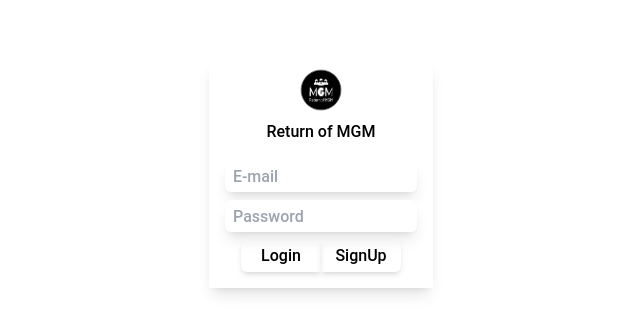
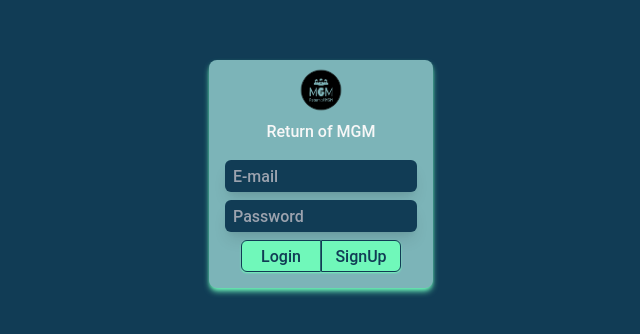
Before and after one commit to 1bsence/mgm-front, a Next.js app: page /api/auth/login in a window 1280 px wide. Shown: the part 226-560 px from the top of the page, without its empty margins (319-959 px from the left). Built offline with nearby package versions, Linux system fonts and the light colour scheme; no server answers.

Commit message:
Restilized ui

```diff
--- a/src/app/api/auth/login/page.jsx
+++ b/src/app/api/auth/login/page.jsx
@@ -35,13 +35,12 @@ function Login() {
         redirect("/");
       }
     }
-    console.log(endpoint);
   }, [loggedIn, emailError, passsError]);
 
   function handleSignUp() {}
   return (
     <div className=" h-screen w-screen flex items-center justify-center">
-      <div className="  h-100 rounded-lg shadow-lg">
+      <div className="  h-100 rounded-lg shadow-md shadow-glow-type1 bg-foreground">
         <div className="rounded-md flex flex-col justify-center">
           <div className="flex justify-center">
             <Image src={logoImg} alt="logo" width={60} height={60} priority />
--- a/src/app/api/auth/signup/[id]/page.jsx
+++ b/src/app/api/auth/signup/[id]/page.jsx
@@ -32,7 +32,7 @@ export default function EmployeeSignUpPage() {
   useEffect(() => {}, [userData, emailError, passsError]);
   return (
     <div className=" h-screen w-screen flex items-center justify-center">
-      <div className="bg-primary text-secondary h-100 rounded-lg shadow-lg">
+      <div className="bg-primary text-secondary h-100 rounded-lg shadow-lg bg-foreground">
         <div className="rounded-md flex flex-col justify-center">
           <div className="flex justify-center">
             <Image src={logoImg} alt="logo" width={60} height={60} priority />
@@ -120,7 +120,7 @@ export default function EmployeeSignUpPage() {
             name="pass2word"
             placeholder="Repeat Password"
           />
-          <button className={"btn-style" + "rounded-md"} type="submit">
+          <button className={"btn-style " + " rounded-md"} type="submit">
             SignUp
           </button>
         </form>
--- a/src/app/api/auth/signup/page.jsx
+++ b/src/app/api/auth/signup/page.jsx
@@ -28,7 +28,7 @@ export default function SignUpPage() {
   }, [loggedIn, error]);
   return (
     <div className=" h-screen w-screen flex items-center justify-center">
-      <div className="h-100 rounded-lg shadow-lg">
+      <div className="h-100 rounded-lg shadow-lg bg-foreground">
         <div className="rounded-md flex flex-col justify-center">
           <div className="flex justify-center">
             <Image src={logoImg} alt="logo" width={60} height={60} priority />
@@ -65,9 +65,13 @@ export default function SignUpPage() {
                 },
                 body: JSON.stringify({ organization, employee }),
               }).catch((error) => console.error(error));
-              req.then((res) => {
-                if (!res.ok) {
-                  setError(res.statusText);
+              req.then((response) => {
+                if (response.ok) {
+                  response.json().then((data) => {
+                    setLoggedIn(JSON.stringify(data));
+                  });
+                } else {
+                  setLoggedIn(res.data);
                 }
               });
             })
--- a/src/app/department/page.jsx
+++ b/src/app/department/page.jsx
@@ -228,14 +228,16 @@ const department = {
   ],
 };
 export default function Department() {
-  const [loggedIn, setLoggedIn] = useState(() => {
-    if (typeof window !== "undefined") {
-      return localStorage.getItem("userData") || null;
-    }
-  });
+  const [loggedIn, setLoggedIn] = useState();
   const [currentPage, setCurrentPage] = useState(1);
   const [error, setError] = useState(null);
   useEffect(() => {
+    setLoggedIn(() => {
+      if (typeof window !== "undefined") {
+        const data = localStorage.getItem("userData") || null;
+        return data;
+      }
+    });
     fetch(endpoint + "/department/read", {
       method: "POST",
       headers: {
--- a/src/app/layout.tsx
+++ b/src/app/layout.tsx
@@ -16,7 +16,7 @@ export default function RootLayout({
 }>) {
   return (
     <html lang="en">
-      <body className="font-roboto font-medium bg-primary text-secondary flex flex-wrap">
+      <body className="font-roboto font-medium bg-background text-text-normal flex flex-wrap">
         <NavBar />
         <main className="flex-1">{children}</main>
         <Analytics />
--- a/src/app/page.jsx
+++ b/src/app/page.jsx
@@ -28,7 +28,7 @@ export default function Home() {
   return (
     <div className="flex flex-col items-center my-52">
       HOME PAGE
-      <h1 className="flex flex-wrap">{JSON.stringify(loggedIn)}</h1>
+      <h1 className="flex flex-wrap">home</h1>
     </div>
   );
 }
--- a/src/components/EditEmployeeBox.jsx
+++ b/src/components/EditEmployeeBox.jsx
@@ -36,8 +36,8 @@ const EditEmployeeBox = ({ employee, showEmployeeEditBox }) => {
   }, [loggedIn, error]);
 
   return (
-    <div className="p-2">
-      <h1 className="flex flex-row justify-center">
+    <div className="fixed top-40 left-1/3 md:left-1/2 w-80 h-52 py-2 px-4 bg-background rounded-lg shadow-2xl shadow-glow-type1 border-[0.5px] border-glow-type2">
+      <h1 className="flex flex-row justify-cente my-1">
         Edit {employee.name} permissions
       </h1>
       <form
@@ -70,6 +70,7 @@ const EditEmployeeBox = ({ employee, showEmployeeEditBox }) => {
           return (
             <div key={index}>
               <input
+                className="accent-button-normal hover:accent-glow-type2"
                 type="checkbox"
                 name={role}
                 value={role}
@@ -86,16 +87,21 @@ const EditEmployeeBox = ({ employee, showEmployeeEditBox }) => {
                   }
                 }}
               />
-              <label htmlFor={role}>{role}</label>
+              <label className="mx-2" htmlFor={role}>
+                {role}
+              </label>
             </div>
           );
         })}
         <div className="flex flex-row justify-evenly my-4">
-          <button type="submit" className="btn-style rounded-md shadow-md">
+          <button
+            type="submit"
+            className="btn-style rounded-md shadow-md hover:bg-glow-type1 hover:border-glow-type1 hover:shadow-glow-type1"
+          >
             Submit
           </button>
           <button
-            className="btn-style rounded-md shadow-md"
+            className="btn-style rounded-md shadow-md hover:bg-glow-type3 hover:border-glow-type3 hover:shadow-glow-type3"
             onClick={() => {
               showEmployeeEditBox(null);
             }}
--- a/src/components/PaginateEmployees.jsx
+++ b/src/components/PaginateEmployees.jsx
@@ -22,7 +22,7 @@ const PaginateEmployees = ({
             .map((employee, index) => {
               return (
                 <li key={index} className="mx-2 my-3">
-                  <div className="flex flex-row items-center justify-between rounded-md shadow-md px-2 min-h-20">
+                  <div className="flex flex-row items-center justify-between rounded-md shadow-sm shadow-glow-type1 px-2 min-h-20 bg-foreground hover:bg-background hover:border-glow-type1 hover:border-[0.5px]">
                     <div className="flex flex-row">
                       <Image
                         src={proilePic}
--- a/src/styles/globals.css
+++ b/src/styles/globals.css
@@ -1,23 +1,24 @@
 @config "../../tailwind.config.js";
 @import url('https://fonts.googleapis.com/css2?family=Rubik:ital,wght@0,300..900;1,300..900&display=swap');
 @import url('https://fonts.googleapis.com/css2?family=Roboto:ital,wght@0,100;0,300;0,400;0,500;0,700;0,900;1,100;1,300;1,400;1,500;1,700;1,900&family=Rubik:ital,wght@0,300..900;1,300..900&display=swap');
+@import url('https://fonts.googleapis.com/css2?family=Ubuntu:wght@400;500;700&display=swap');
 @tailwind base;
 @tailwind components;
 
 .btn-style {
-    @apply w-20 shadow-md h-8 hover:shadow-inner px-2 py-1 hover:bg-chill-accent hover:text-primary;
+    @apply w-20 h-8 px-2 py-1 border-[0.5px] hover:border-glow-type1 border-opacity-60 bg-button-normal shadow-sm shadow-glow-type1 hover:shadow-inner  hover:bg-background hover:text-text-normal text-text-darken;
 }
 
 .input-field-style {
-    @apply rounded-md shadow-lg hover:shadow-inner px-2 py-1 w-48 h-8 focus:outline-none focus:ring-2 focus:ring-primary;
+    @apply rounded-md shadow-lg hover:shadow-inner px-2 py-1 w-48 h-8 focus:outline-none focus:ring-2 bg-background text-text-normal focus:bg-button-normal focus:text-text-darken;
 }
 
 .form-style {
-    @apply flex flex-col justify-center items-center space-y-2 p-4 h-full w-full px-4 py-4 bg-primary text-secondary;
+    @apply flex flex-col justify-center items-center space-y-2 p-4 h-full w-full px-4 py-4;
 }
 
 .list-style-item {
-    @apply rounded-md shadow-md flex flex-row items-center justify-center md:justify-start md:px-1 my-4 w-full h-8 hover:bg-chill-accent hover:text-primary
+    @apply rounded-md shadow-md flex flex-row items-center justify-center md:justify-start md:px-1 my-4 w-full h-8
 }
 
 @tailwind utilities;
--- a/tailwind.config.js
+++ b/tailwind.config.js
@@ -7,26 +7,32 @@ const config= {
   ],
   theme: {
     colors: {
-      "primary": "#ffffff",
-      "secondary": "#000000",
-      "common": "#FF5A5F",
-      "colorful-accent": "#fca311",
-      "chill-accent": "#14213d",
+      "background":"#113C55",
+      "foreground":"#7CB4B8",
+      "text":{
+        "normal": "#F7F7F7",
+        "secondary": "#A3A3A3",
+        "darken": "#113C55",
+      },
+      "button":{
+        "normal": "#70F8BA",
+        "hover": "F9C80E",
+      },
+      "glow":{
+        "type1": "#70F8BA",
+        "type2": "#F9C80E",
+        "type3": "#F86624",
+      }
+
   },
     fontFamily: {
       sans: ['Graphik', 'sans-serif'],
       serif: ['Merriweather', 'serif'],
       rubik: ['Rubik', 'sans-serif'],
       roboto: ['Roboto', 'sans-serif'],
+      Ubuntu: ["Ubuntu", 'sans-serif'],
     },
     extend: {
-      colors: {
-          "primary": "#ffffff",
-          "secondary": "#000000",
-          "common": "#FF5A5F",
-          "colorful-accent": "#fca311",
-          "chill-accent": "#14213d",
-      },
     }
   }
 };
```
Also changed, not shown: src/app/employees/page.jsx (+12 -10 lines), src/components/NavBar.jsx (+20 -14 lines).
